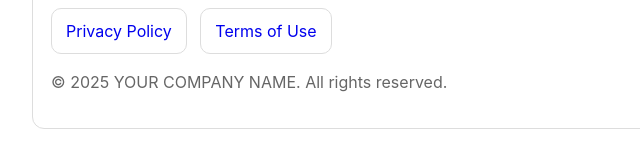
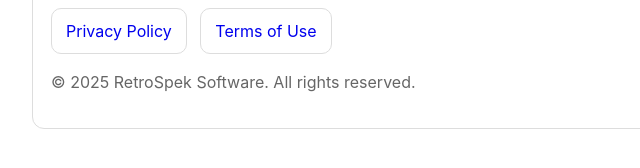
Before and after one commit to jdamush/retrospeksoftware-site, a plain HTML site: page index.html in a window 1280 px wide. Shown: the part 508-676 px from the top of the page, 178-818 px from the left. Drawn offline with Linux system fonts and the light colour scheme.

Commit message:
Update index.html

```diff
--- a/index.html
+++ b/index.html
@@ -36,7 +36,7 @@
         &nbsp;
         <a class="btn" href="./terms.html">Terms of Use</a>
       </p>
-      <p class="muted">© <span id="y"></span> YOUR COMPANY NAME. All rights reserved.</p>
+      <p class="muted">© <span id="y"></span> RetroSpek Software. All rights reserved.</p>
     </div>
   </div>
 
```
